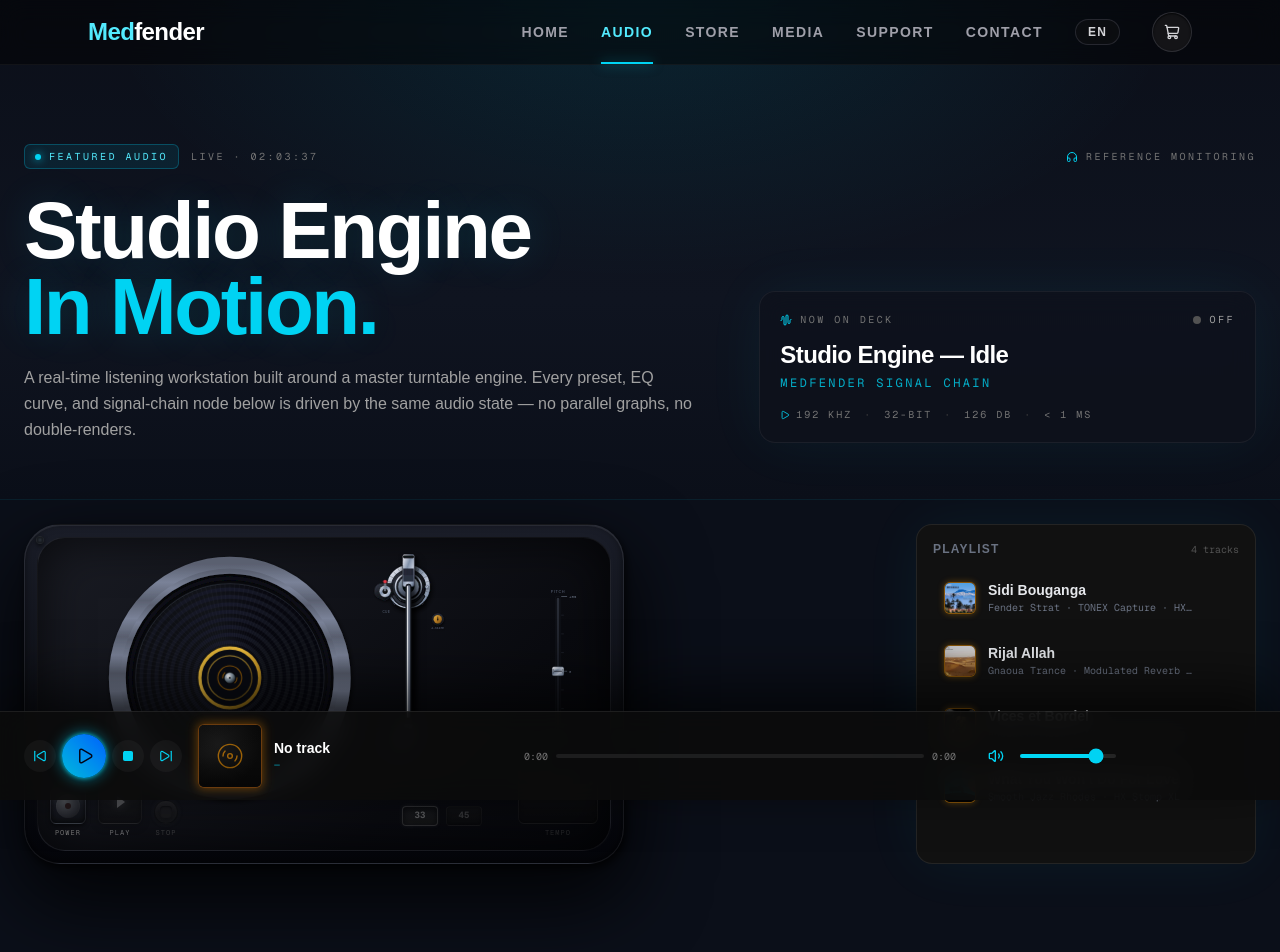
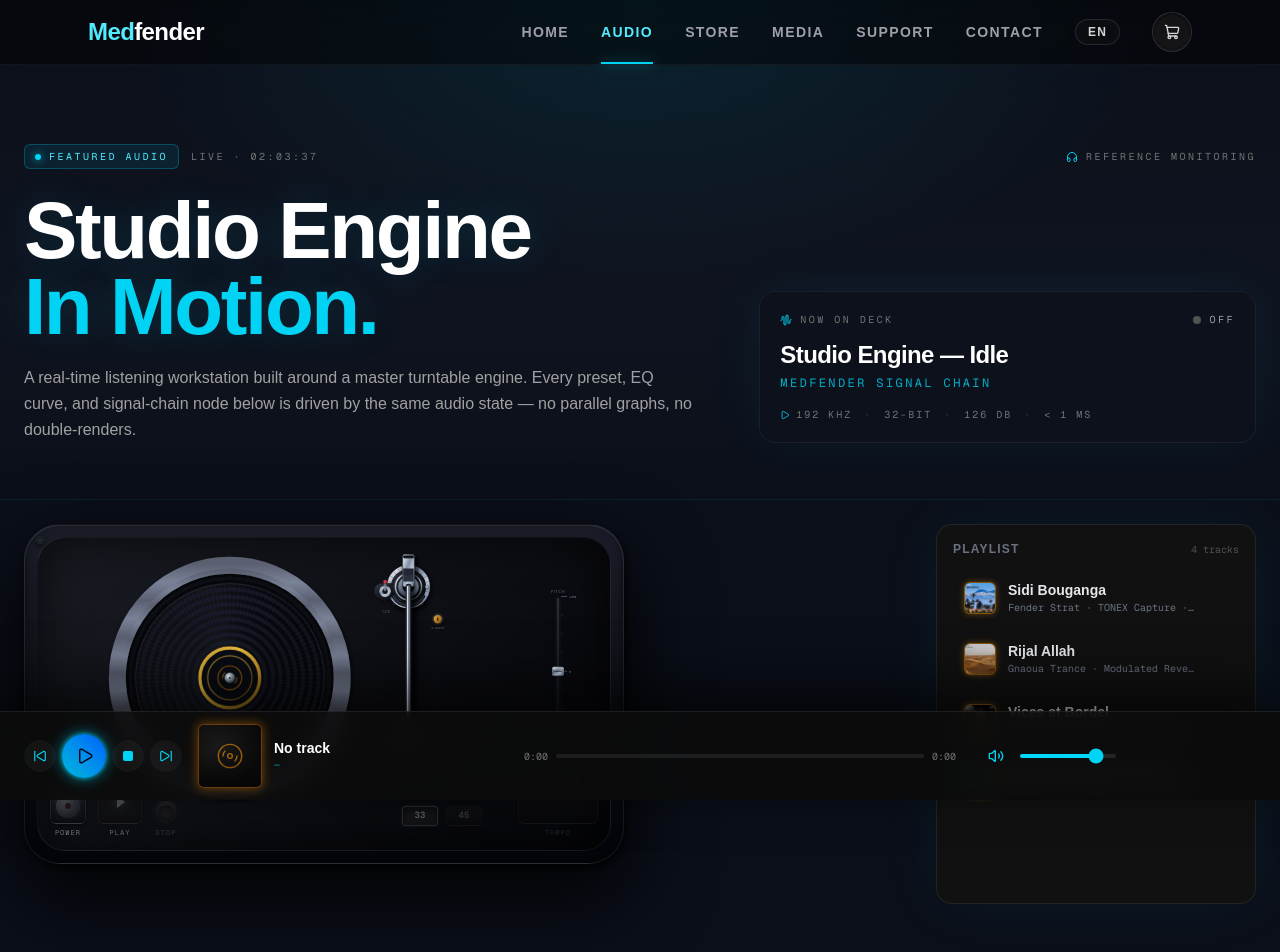
Before and after one commit to Medfender/medfendersite-v2, a Next.js app: page /audio in a window 1280 px wide. Shown: the top 952 px of the page. Built offline with nearby package versions, Linux system fonts and the light colour scheme.

Commit message:
Style: tighten playlist panel sizing to better match turntable proportions

```diff
--- a/src/app/audio/AudioClient.tsx
+++ b/src/app/audio/AudioClient.tsx
@@ -74,8 +74,8 @@ export default function AudioClient() {
             </div>
 
             {/* Right Panel: Integrated Playlist Card */}
-            <aside className="w-full lg:max-w-[340px] lg:ml-auto">
-              <div className="bg-[#111111] border border-white/[0.08] rounded-2xl p-4 shadow-[0_0_60px_rgba(0,216,246,0.06)]" style={{ height: 'clamp(220px, 32vw, 340px)', maxHeight: 'clamp(220px, 32vw, 340px)' }}>
+            <aside className="w-full lg:max-w-[320px] lg:ml-auto">
+              <div className="bg-[#111111] border border-white/[0.08] rounded-2xl p-4 shadow-[0_0_60px_rgba(0,216,246,0.06)]" style={{ height: 'clamp(260px, 30vw, 380px)', maxHeight: 'clamp(260px, 30vw, 380px)' }}>
                 {/* Playlist */}
                 <PlaylistPanel />
               </div>
--- a/src/components/audio/PlaylistPanel.tsx
+++ b/src/components/audio/PlaylistPanel.tsx
@@ -84,7 +84,8 @@ export default function PlaylistPanel() {
         <span className="text-[10px] font-mono text-neutral-600">{playlist.length} tracks</span>
       </div>
       {/* Invisible escalator: hidden scrollbar, scrollable via mouse wheel / trackpad / touch */}
-      <div className="flex flex-col gap-1.5 overflow-y-auto max-h-[360px] pr-1 scrollbar-none" style={{ scrollbarWidth: 'none', msOverflowStyle: 'none' }}>
+      {/* Playlist rows — taller card with tighter spacing */}
+      <div className="flex flex-col gap-1 overflow-y-auto max-h-[260px] pr-1 scrollbar-none" style={{ scrollbarWidth: 'none', msOverflowStyle: 'none' }}>
         {playlist.map((track) => {
           const isActive = (activeTrack as any)?.id === track.id;
           return (
```
